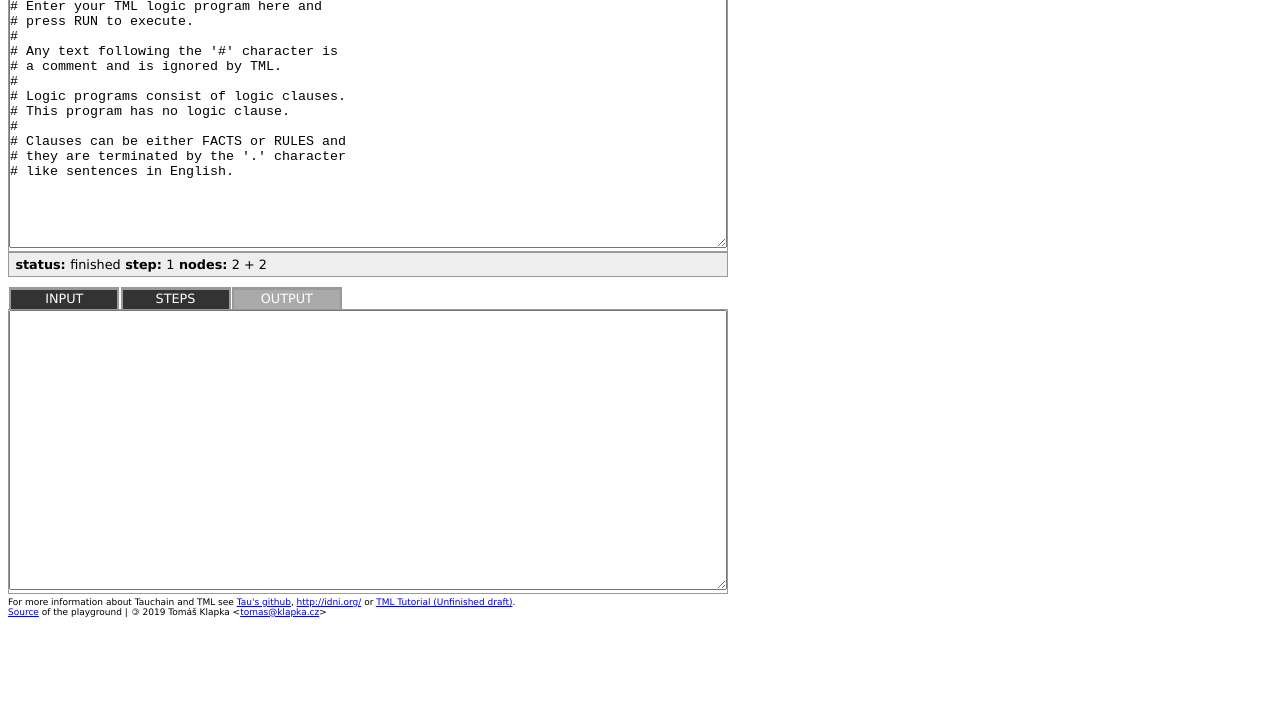
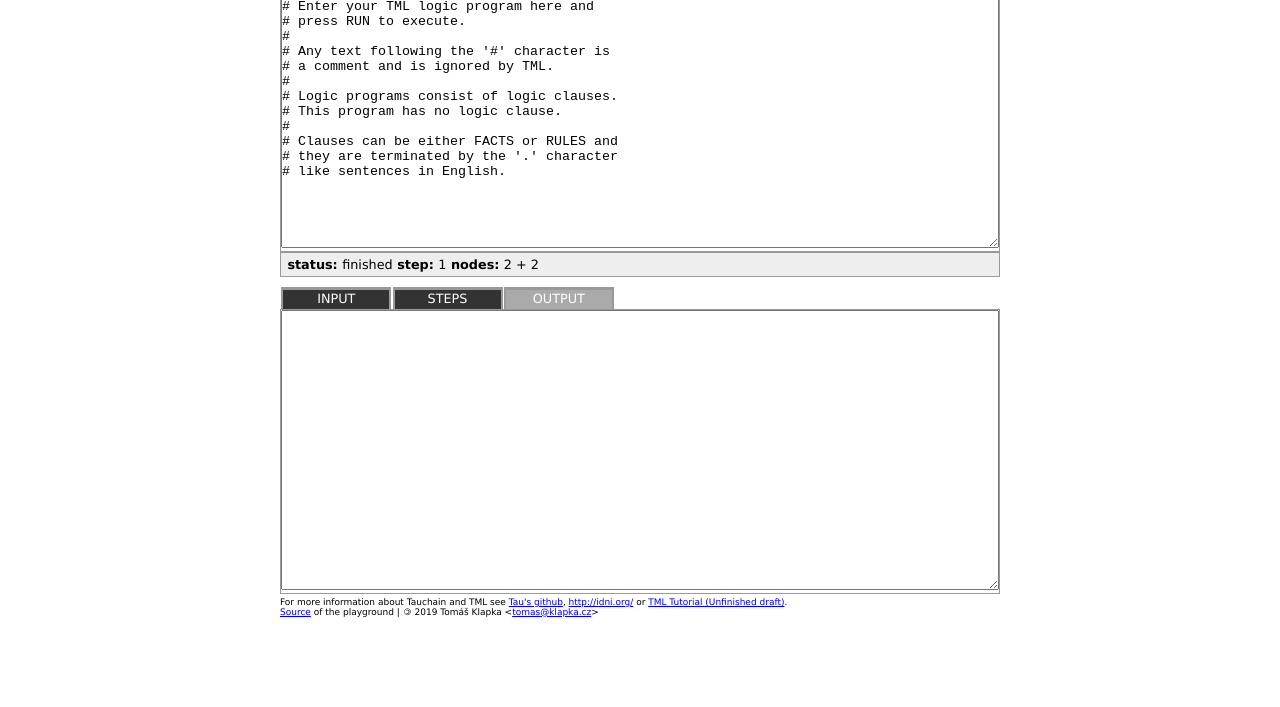
Before and after one commit to IDNI/tml_playground, a plain HTML site: page app/index.html in a window 1280 px wide. Shown: the part 93-800 px from the top of the page. Drawn offline with Linux system fonts and the light colour scheme.

Commit message:
ui: center

```diff
--- a/app/style.css
+++ b/app/style.css
@@ -18,11 +18,11 @@ sub.dictid { color: #888888; font-size: 0.4em; }
 
 /* layout */
 #wrapper,
-#content,
 #editor,
 #output,
 div.tab,
 div.panel { width: 100%; min-width: 337px; }
+#content { min-width: 337px; max-width: 720px; margin: 0 auto; }
 
 #output textarea { width: 100%; height: 280px; }
 #editor textarea { width: 100%; height: 250px; }
@@ -36,8 +36,6 @@ div.panel { float: left; border: 1px solid #999999; }
 
 /* limit width on wide screens */
 @media only screen and (min-width: 735px) {
-	#wrapper,
-	#content,
 	.textarea-wrapper textarea,
 	div.tab,
 	div.panel { width: 720px; }
```
